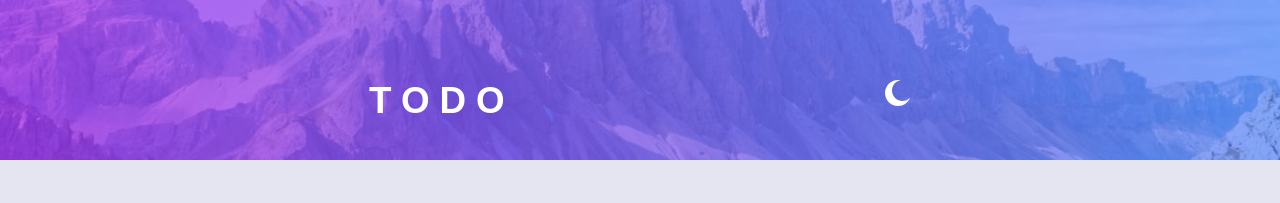
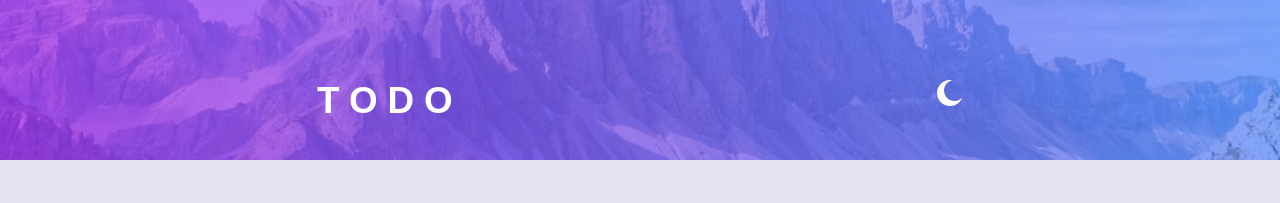
Before and after one commit to Jordypx/Todo-app, a Vue app: page / in a window 1280 px wide. Shown: the top 203 px of the page. Built offline with nearby package versions, Linux system fonts and the light colour scheme.

Commit message:
Update Header.vue

```diff
--- a/src/components/Header.vue
+++ b/src/components/Header.vue
@@ -52,7 +52,7 @@ nav{
  @media screen and (min-width: 375px) {
    .container {
     width: 100%;
-    gap: 17rem;
+    gap: 14rem;
    }
 }
 
@@ -73,7 +73,7 @@ i {
         background-position: 0 -120px;
     }
     .container{
-        width: 50%;
+        width: 70%;
     }
 }
 
```
